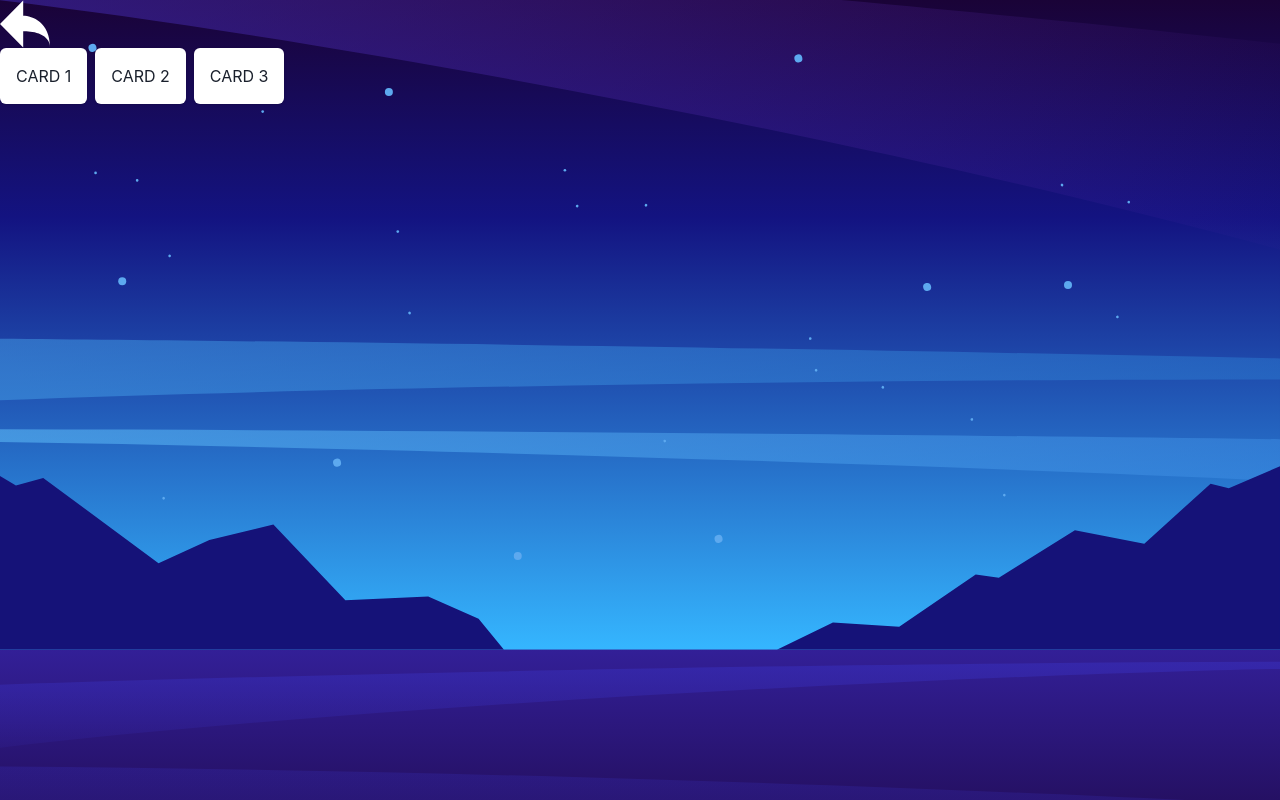
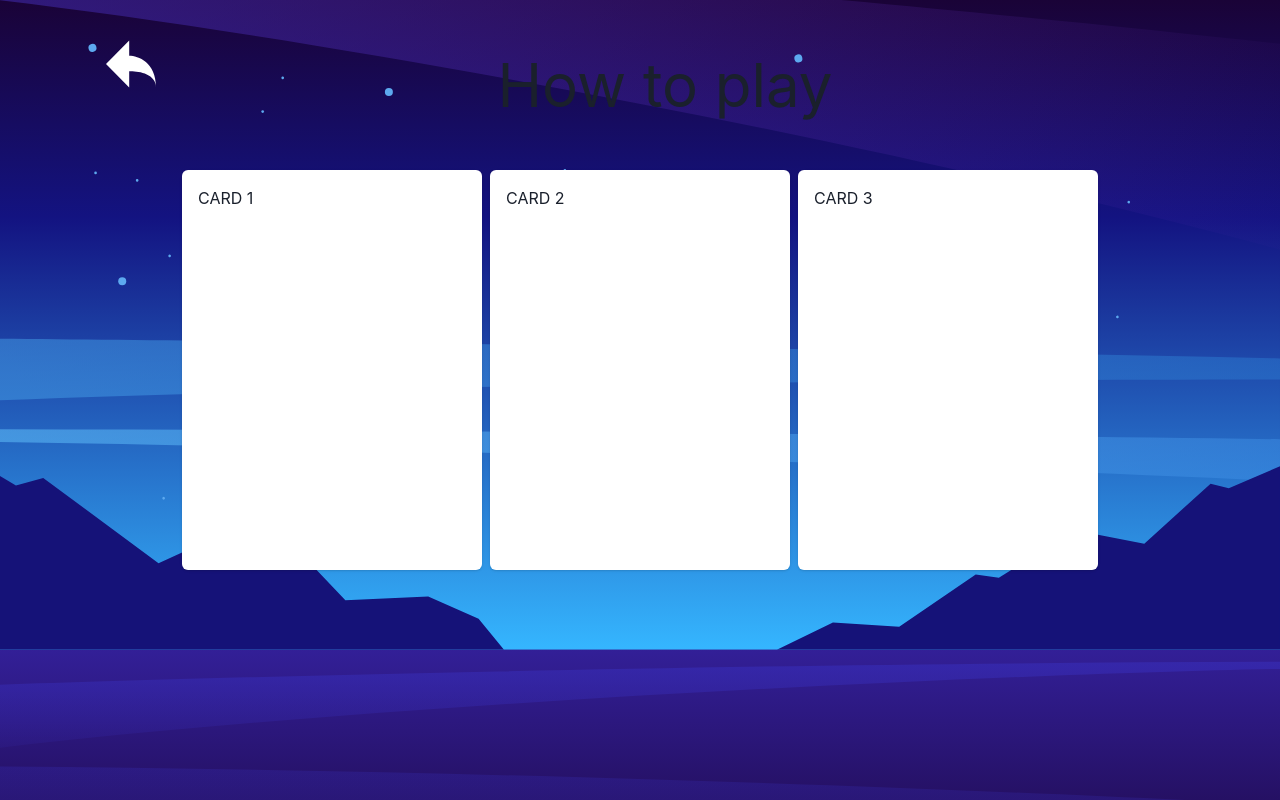
Before and after one commit to rojasmart/hangman-game, a React (Vite) app: page /rules in a window 1280 px wide. Built offline with nearby package versions, Linux system fonts and the light colour scheme.

Commit message:
add title center

```diff
--- a/src/pages/Rules.jsx
+++ b/src/pages/Rules.jsx
@@ -1,4 +1,12 @@
-import { Card, HStack, Stack, Image, Link } from "@chakra-ui/react";
+import {
+  Card,
+  HStack,
+  Stack,
+  Image,
+  Link,
+  Text,
+  Container,
+} from "@chakra-ui/react";
 
 import { useNavigate } from "react-router-dom";
 
@@ -7,15 +15,28 @@ export default function Rules() {
 
   return (
     <>
-      <Stack>
-        <Link onClick={() => navigate(-1)}>
-          <Image src={"/public/images/icon-back.svg"} w={"50px"} />
-        </Link>
-      </Stack>
-      <HStack>
-        <Card p={4}>CARD 1</Card>
-        <Card p={4}>CARD 2</Card>
-        <Card p={4}>CARD 3</Card>
+      <HStack m={"10"}>
+        <Container maxW="1100px" justifyContent={"center"} display={"flex"}>
+          <Link onClick={() => navigate(-1)} mr={"auto"}>
+            <Image src={"/public/images/icon-back.svg"} w={"50px"} flex={"1"} />
+          </Link>
+          <Text fontSize={"6xl"} textAlign={"center"} flex={"2"}>
+            How to play
+          </Text>
+        </Container>
+      </HStack>
+
+      <Stack justifyContent={"center"} alignItems={"center"}></Stack>
+      <HStack justifyContent={"center"} alignItems={"center"}>
+        <Card h={"400px"} w={"300px"} p={4}>
+          CARD 1
+        </Card>
+        <Card h={"400px"} w={"300px"} p={4}>
+          CARD 2
+        </Card>
+        <Card h={"400px"} w={"300px"} p={4}>
+          CARD 3
+        </Card>
       </HStack>
     </>
   );
```
